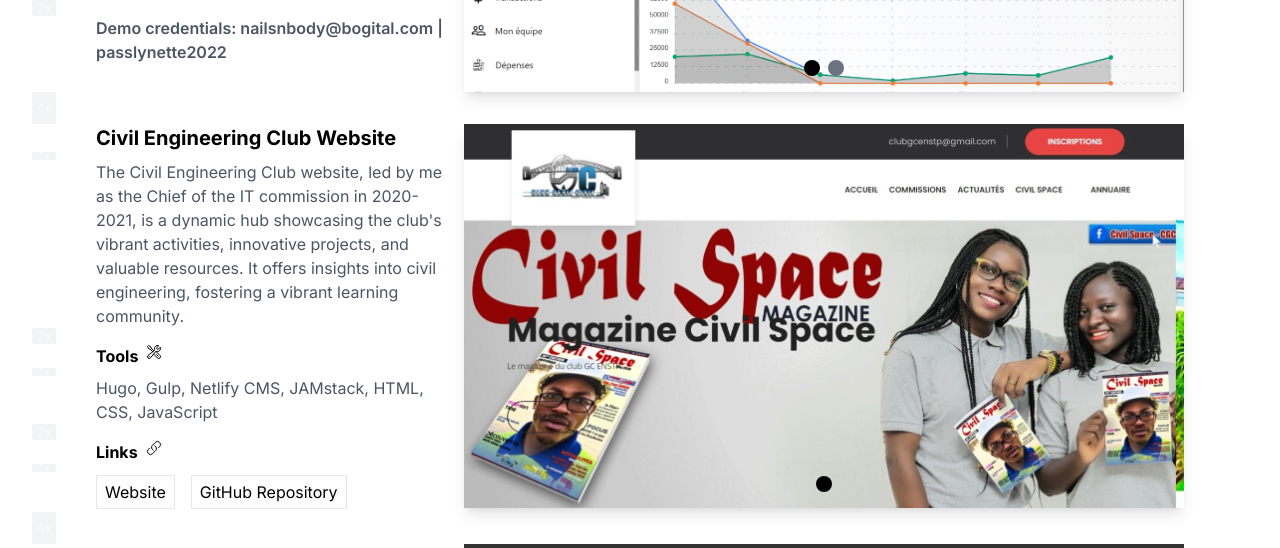
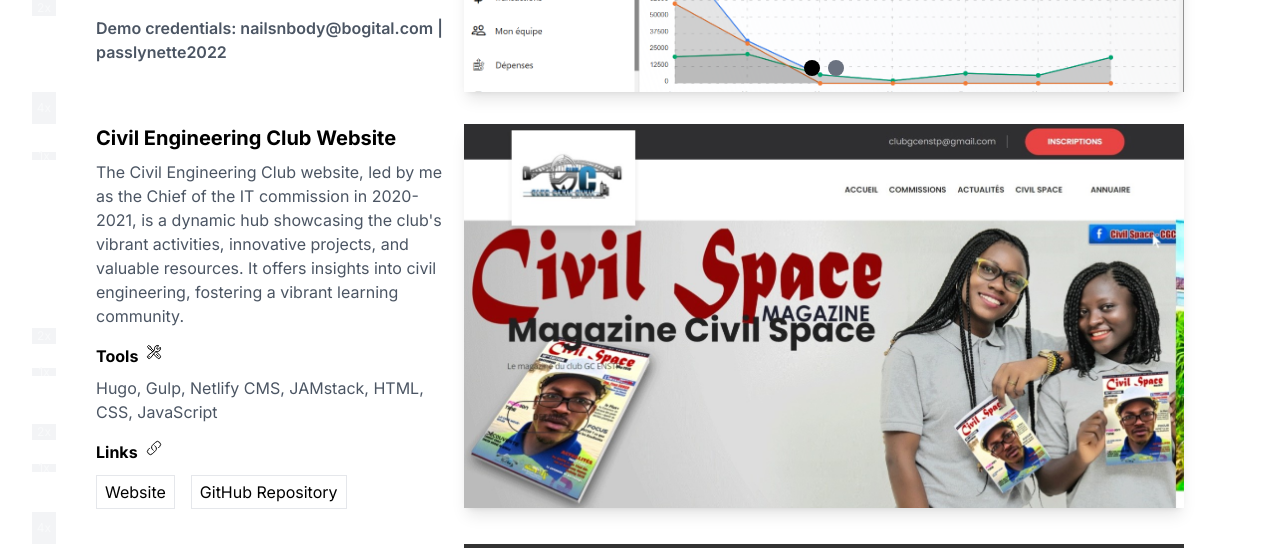
Before and after one commit to kamicodaxe/portfolio, a Next.js app: page / in a window 1280 px wide. Shown: the part 1940-2488 px from the top of the page. Built offline with nearby package versions, Linux system fonts and the light colour scheme; grey boxes are pictures that could not be loaded.

Commit message:
Dont render dots for singletons

```diff
--- a/src/components/ProjectPreview.tsx
+++ b/src/components/ProjectPreview.tsx
@@ -1,5 +1,5 @@
 "use client"
-import React, { useEffect, useState } from "react";
+import React, { useEffect, useMemo, useState } from "react";
 
 type MediaItem = {
     type: string; // "image" | "video"
@@ -25,7 +25,7 @@
     };
 
     return (
-        <div className="w-full h-64 md:h-96 md:w-2/3 shadow-lg bg-gray-200 relative overflow-hidden cursor-pointer">
+        <div className="w-full h-64 md:h-96 md:w-2/3 shadow-lg bg-gray-200 relative overflow-hidden">
             {media.map((item, index) => (
                 <div
                     key={index}
@@ -39,6 +39,8 @@
                     )}
                 </div>
             ))}
+            {
+                media.length != 1 && (
                     <div className="absolute bottom-4 left-0 right-0 flex justify-center">
                         {media.map((_, index) => (
                             <div
@@ -49,6 +51,8 @@
                             />
                         ))}
                     </div>
+                )
+            }
             {/* {media.length > 1 && (
                 <>
                     <button className="absolute top-1/2 left-4 transform -translate-y-1/2 bg-gray-500 p-2 rounded-full text-white" onClick={prevSlide}>
```
Lines whose indentation alone changed are shown as unchanged.
